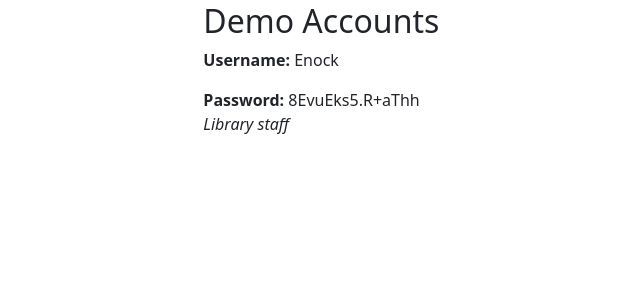
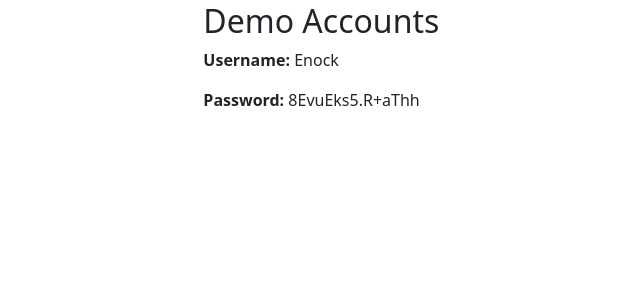
Before and after one commit to StevenSanie/mdn-django-locallibrary, a Django app: page /accounts/login/ in a window 1280 px wide; the page is wider, and only the part inside the window is pictured. Shown: the part 228-535 px from the top of that part, without its empty margins (94-734 px from the left). Run offline with Django 4.2, Linux system fonts and the light colour scheme.

Commit message:
few changes to the demo accounts again

```diff
--- a/catalog/templates/registration/login.html
+++ b/catalog/templates/registration/login.html
@@ -37,6 +37,6 @@
   <h2>Demo Accounts </h2>
 
   <p><strong>Username:</strong> Enock</p>
-  <p><strong>Password:</strong> 8EvuEks5.R+aThh <br> <i> Library staff </i></p>
+  <p><strong>Password:</strong> 8EvuEks5.R+aThh <br></p>
 
 {% endblock %}
```
